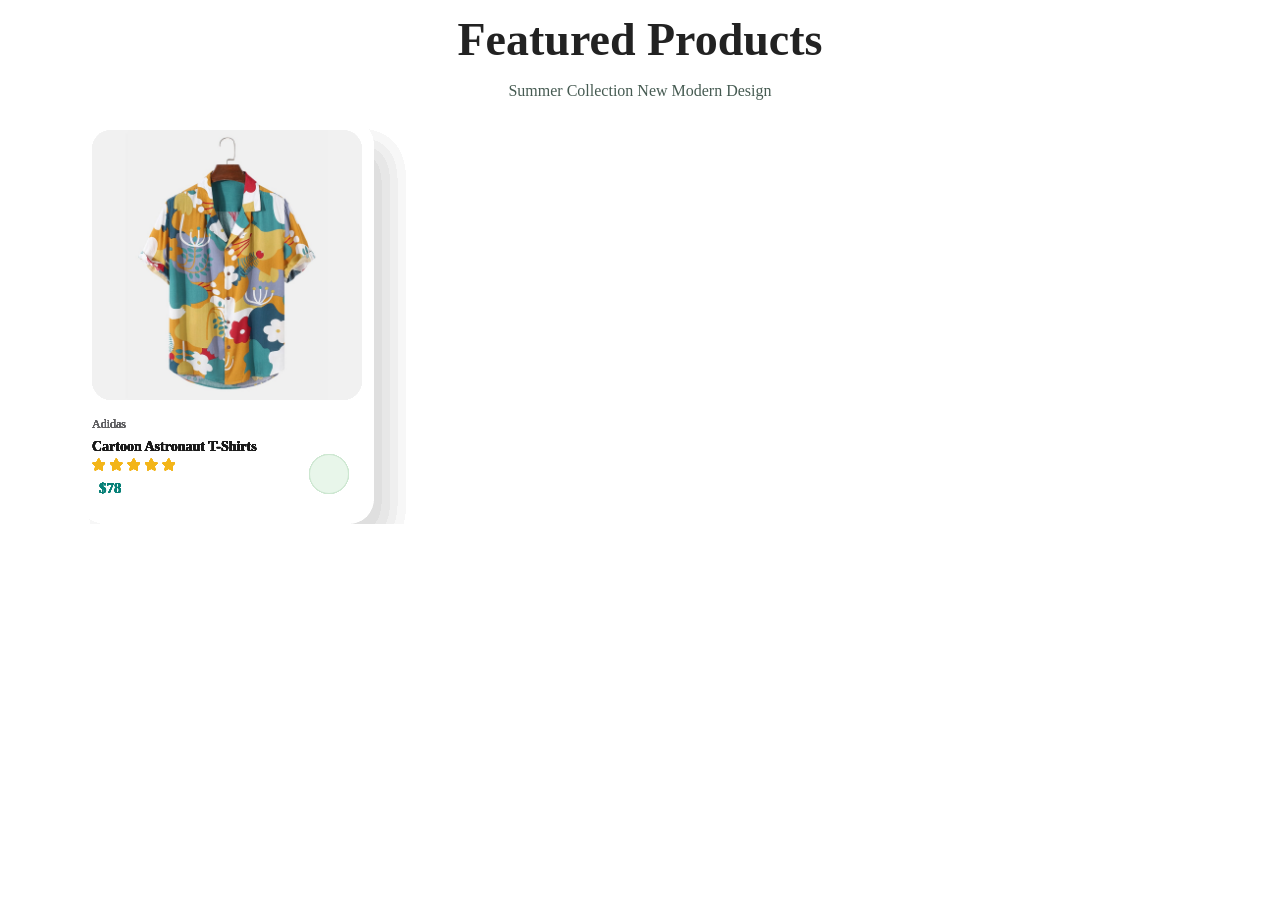
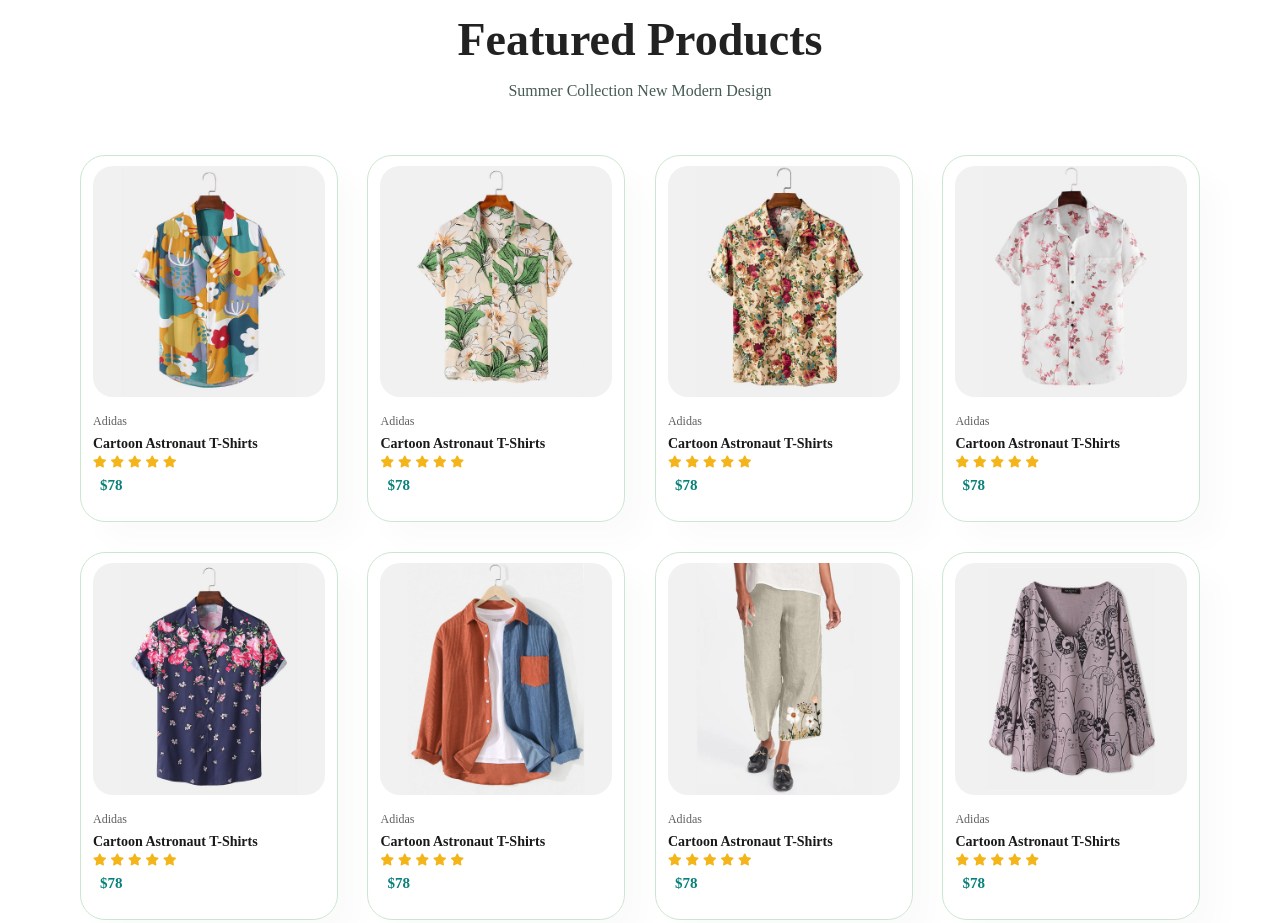
Before and after one commit to Hebaxoxo/E-fashion, a plain HTML site: page index.html in a window 1280 px wide. Shown: the part 1040-1963 px from the top of the page. Before the commit the page ends 1564 px from the top, so only its background shows below. Drawn offline with Linux system fonts and the light colour scheme.

Commit message:
E-commerce

```diff
--- a/index.html
+++ b/index.html
@@ -58,7 +58,7 @@
 
   <section id="product1" class="section-p1">
     <h2>Featured Products</h2>
-    <p>Summer Collection New Modern Design </p>
+    <p>Summer Collection New Modern Design</p>
     <div class="pro-container">
       <div class="pro">
         <img src="img/products/f1.jpg" alt="">
@@ -76,9 +76,8 @@
         </div>
         <a href="#"><i class="fas fa-shopping-cart carty"></i></a>
       </div>
-
       <div class="pro">
-          <img src="img/products/f1.jpg" alt="">
+        <img src="img/products/f2.jpg" alt="">
         <div class="des">
           <span>Adidas</span>
           <h5>Cartoon Astronaut T-Shirts</h5>
@@ -91,9 +90,24 @@
           </div>
           <h4>$78</h4>
         </div>
+        <a href="#"><i class="fas fa-shopping-cart carty"></i></a>
       </div>
-
-
+      <div class="pro">
+        <img src="img/products/f3.jpg" alt="">
+        <div class="des">
+          <span>Adidas</span>
+          <h5>Cartoon Astronaut T-Shirts</h5>
+          <div class="star">
+            <i class="fas fa-star"></i>
+            <i class="fas fa-star"></i>
+            <i class="fas fa-star"></i>
+            <i class="fas fa-star"></i>
+            <i class="fas fa-star"></i>
+          </div>
+          <h4>$78</h4>
+        </div>
+        <a href="#"><i class="fas fa-shopping-cart carty"></i></a>
+      </div>
       <div class="pro">
         <img src="img/products/f4.jpg" alt="">
         <div class="des">
@@ -108,12 +122,10 @@
           </div>
           <h4>$78</h4>
         </div>
-            <a href="#"><i class="fas fa-shopping-cart carty"></i></a></div>
-
-
-
+        <a href="#"><i class="fas fa-shopping-cart carty"></i></a>
+      </div>
       <div class="pro">
-              <img src="img/products/f1.jpg" alt="">
+        <img src="img/products/f5.jpg" alt="">
         <div class="des">
           <span>Adidas</span>
           <h5>Cartoon Astronaut T-Shirts</h5>
@@ -126,9 +138,10 @@
           </div>
           <h4>$78</h4>
         </div>
-              <a href="#"><i class="fas fa-shopping-cart carty"></i></a></div>
+        <a href="#"><i class="fas fa-shopping-cart carty"></i></a>
+      </div>
       <div class="pro">
-                <img src="img/products/f1.jpg" alt="">
+        <img src="img/products/f6.jpg" alt="">
         <div class="des">
           <span>Adidas</span>
           <h5>Cartoon Astronaut T-Shirts</h5>
@@ -141,9 +154,10 @@
           </div>
           <h4>$78</h4>
         </div>
-                <a href="#"><i class="fas fa-shopping-cart carty"></i></a></div>
+        <a href="#"><i class="fas fa-shopping-cart carty"></i></a>
+      </div>
       <div class="pro">
-                  <img src="img/products/f1.jpg" alt="">
+        <img src="img/products/f7.jpg" alt="">
         <div class="des">
           <span>Adidas</span>
           <h5>Cartoon Astronaut T-Shirts</h5>
@@ -156,9 +170,10 @@
           </div>
           <h4>$78</h4>
         </div>
-                  <a href="#"><i class="fas fa-shopping-cart carty"></i></a></div>
+        <a href="#"><i class="fas fa-shopping-cart carty"></i></a>
+      </div>
       <div class="pro">
-                    <img src="img/products/f1.jpg" alt="">
+        <img src="img/products/f8.jpg" alt="">
         <div class="des">
           <span>Adidas</span>
           <h5>Cartoon Astronaut T-Shirts</h5>
@@ -171,25 +186,11 @@
           </div>
           <h4>$78</h4>
         </div>
-                    <a href="#"><i class="fas fa-shopping-cart carty"></i></a></div>
-                    <div class="pro">
-                      <img src="img/products/f1.jpg" alt="">
-                      <div class="des">
-                        <span>Adidas</span>
-                        <h5>Cartoon Astronaut T-Shirts</h5>
-                        <div class="star">
-                          <i class="fas fa-star"></i>
-                          <i class="fas fa-star"></i>
-                          <i class="fas fa-star"></i>
-                          <i class="fas fa-star"></i>
-                          <i class="fas fa-star"></i>
-                        </div>
-                        <h4>$78</h4>
-                      </div>
-                      <a href="#"><i class="fas fa-shopping-cart carty"></i></a></div>
+        <a href="#"><i class="fas fa-shopping-cart carty"></i></a>
       </div>
     </div>
   </section>
+
   <script src="script.js"></script>
 </body>
 </html>
--- a/style.css
+++ b/style.css
@@ -164,16 +164,23 @@ body{
   text-align: center;
 }
 
+#product1 .pro-container{
+  display: flex;
+  justify-content: space-between;
+  padding-top: 20px;
+  flex-wrap: wrap;
+}
+
 #product1 .pro{
   width: 23%;
   min-width: 250px;
   padding: 10px 12px;
-  border: 1px solif #cce7d0;
+  border: 1px solid #cce7d0;
   border-radius: 25px;
   cursor: pointer;
   box-shadow: 20px 20px 30px rgba(0, 0, 0, 0.02);
   transition: 0.2s ease;
-  position: absolute;
+  margin: 15px 0;
 }
 
 #product1 .pro:hover{
```
Lines whose indentation alone changed are shown as unchanged.
